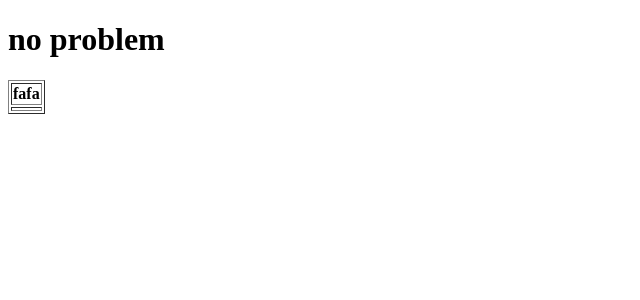
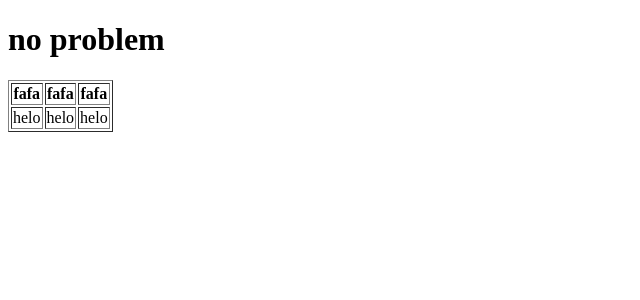
Before and after one commit to dodingtruong/duan1.github, a PHP site: page / in a window 1280 px wide. Shown: the top 300 px of the page, without its empty margins (0-640 px from the left). Run offline with PHP 8.4, Linux system fonts and the light colour scheme; lists and menus that the app fills with data are empty.

Commit message:
feat:table

```diff
--- a/index.php
+++ b/index.php
@@ -11,11 +11,15 @@
         <thead>
             <tr>
                 <th>fafa</th>
+                <th>fafa</th>
+                <th>fafa</th>
             </tr>
         </thead>
         <tbody>
             <tr>
-                <td></td>
+                <td>helo</td>
+                <td>helo</td>
+                <td>helo</td>
             </tr>
         </tbody>
     </table>
```
